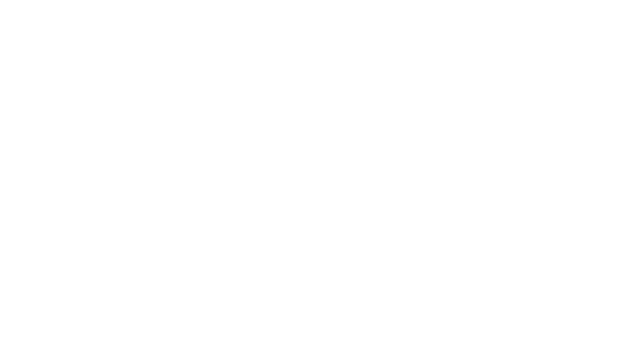
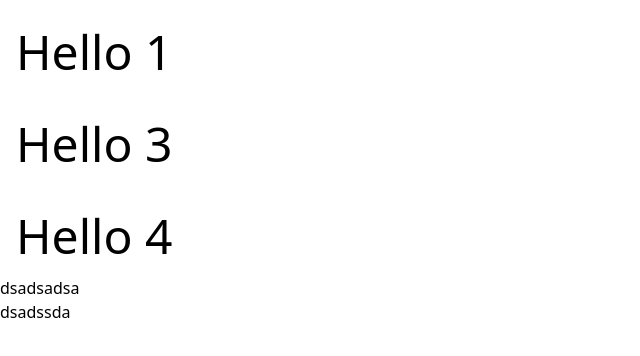
Before and after one commit to hacksheffield9-g11-04/frontend, an Angular app: page / in a window 1280 px wide. Shown: the top 356 px of the page, without its empty margins (0-640 px from the left). Built offline with nearby package versions, Linux system fonts and the light colour scheme.

Commit message:
Add simple heading

```diff
--- a/src/app/app.component.ts
+++ b/src/app/app.component.ts
@@ -1,11 +1,21 @@
 import { Component } from '@angular/core';
 import { RouterOutlet } from '@angular/router';
+import { HeadingComponent } from './shared/ui/heading.component';
 
 @Component({
   selector: 'app-root',
   standalone: true,
-  imports: [RouterOutlet],
-  template: ` <router-outlet></router-outlet> `,
+  imports: [RouterOutlet, HeadingComponent],
+  template: `
+    <router-outlet>
+      <app-heading title="Hello 1"></app-heading>
+
+      <app-heading title="Hello 3"></app-heading>
+      <app-heading title="Hello 4"></app-heading>
+      <h2>dsadsadsa</h2>
+      <p>dsadssda</p>
+    </router-outlet>
+  `,
 })
 export class AppComponent {
   title = 'atomicgains';
--- /dev/null
+++ b/src/app/shared/ui/button.component.ts
@@ -0,0 +1,16 @@
+import { Component } from '@angular/core';
+
+@Component({
+  selector: 'app-button',
+  standalone: true,
+  imports: [],
+  template: `
+    <p>
+      button works!
+    </p>
+  `,
+  styles: ``
+})
+export class ButtonComponent {
+
+}
--- /dev/null
+++ b/src/app/shared/ui/heading.component.ts
@@ -0,0 +1,16 @@
+import { Component, input } from '@angular/core';
+
+@Component({
+  selector: 'app-heading',
+  standalone: true,
+  imports: [],
+  template: `
+    <h1 class="text-5xl p-4 mt-3">
+      {{ title() }}
+    </h1>
+  `,
+  styles: ``,
+})
+export class HeadingComponent {
+  title = input<string>();
+}
```
Also changed, not shown: src/styles.scss (line endings or trailing spaces).
